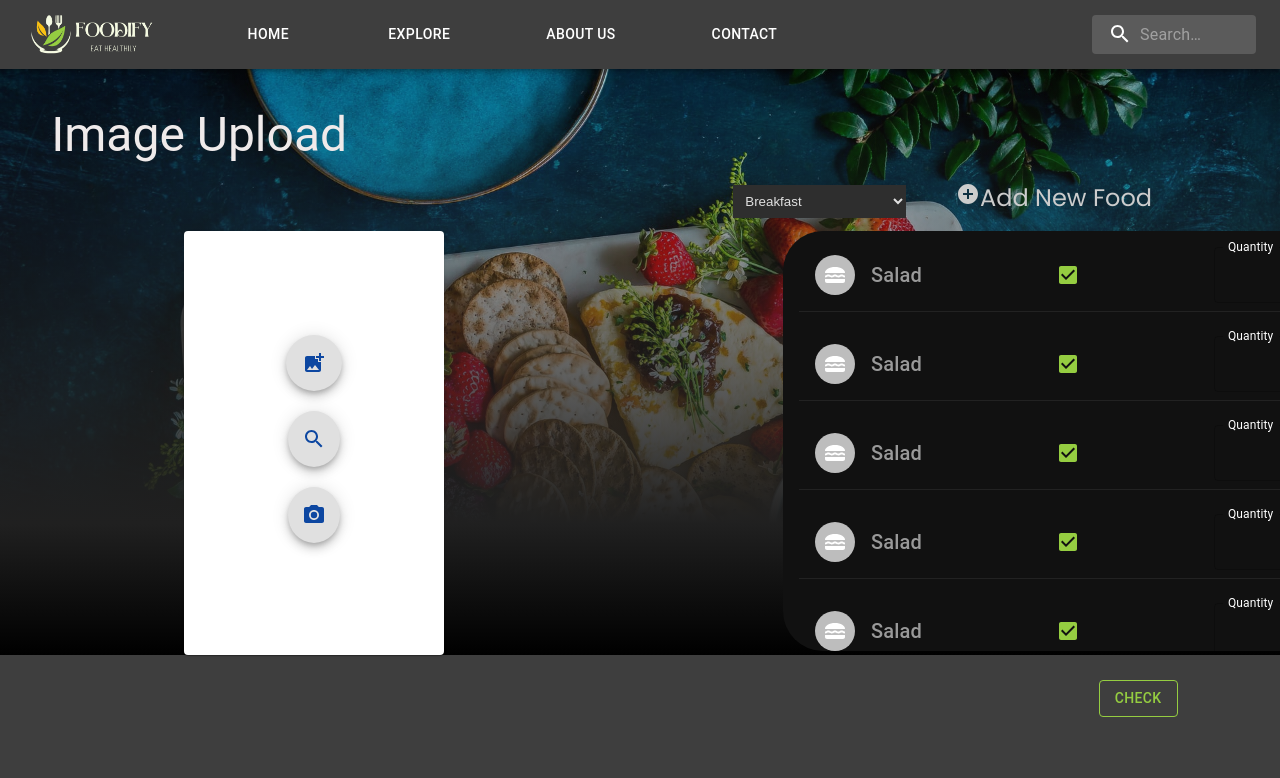
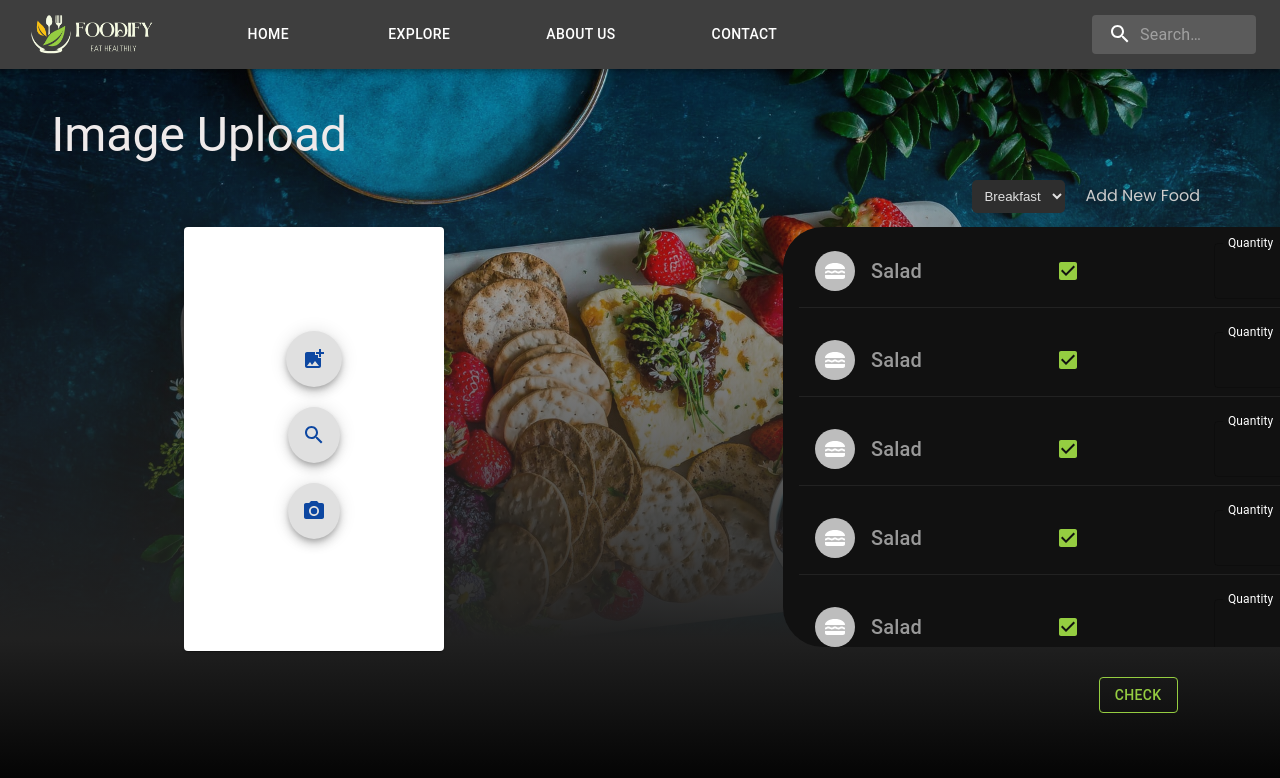
Before and after one commit to NIPUNMADHUSANKA/Foodify, a React (Create React App) app in the folder client/: page /Image_Upload in a window 1280 px wide. Shown: the top 778 px of the page. Built offline with nearby package versions, Linux system fonts and the light colour scheme.

Commit message:
Image_Upload

```diff
--- a/client/src/pages/Image_Upload.js
+++ b/client/src/pages/Image_Upload.js
@@ -26,7 +26,7 @@ function Image_Upload() {
     })
 
   return (
-    <Box className='image_upload_body' sx={{ margin:0}}>
+    <Box className='image_upload_body' height="100vh">
 
 
       <Fade top>
@@ -35,28 +35,36 @@ function Image_Upload() {
       </Fade>
 
       <Fade right>
-        <Box float="right" textAlign="right" marginRight="10%" style={{color:'#ccc', fontSize:"150%", marginBottom:"1%"}}>
+        <Box  style={{color:'#ccc', fontSize:"100%", marginBottom:"1%", float:"right", marginRight:'80px'}}>
 
-            <select id="select" style={{ width: '15%', marginRight: '50px', backgroundColor:"#2E2E2E", border:"none", color:"#E0E0E0", padding:"8px"}}>
+            <select id="select" style={{backgroundColor:"#2E2E2E", borderRadius:"5px", marginRight:"20px"  ,border:"none", color:"#E0E0E0", padding:"8px"}}>
               <option>Breakfast</option>
               <option>Lunch</option>
               <option>Dinner</option>
               <option>Other</option>
             </select>
 
-            <AddCircleIcon />
+
             Add New Food
+
         </Box>
       </Fade>
 
       <Fade left>
-        <Box display="flex" flexdirection = "row" marginLeft="5%">
+          <Box mt="5%">
+
+                <Box display="flex" flexdirection = "row" marginLeft="5%"
+                sx={{[theme.breakpoints.down('md')]:{
+                    flexDirection:"column",
+                    textAlign:"center",
+                    mt:"13%"
+               }}} >
                   <ImageUpload />
                   <Details />
                 </Box>
-      </Fade>
 
-      <Fade right>
+
+
                   <Button variant="outlined" style={{color:'#95CD41', borderColor: "#95CD41",
                     float:"right",
                     marginRight:"8%",
@@ -67,8 +75,9 @@ function Image_Upload() {
                   } }}>
                     Check
                   </Button>
+
+          </Box>
       </Fade>
-
     </Box>
   )
 }
```
Lines whose indentation alone changed are shown as unchanged.
